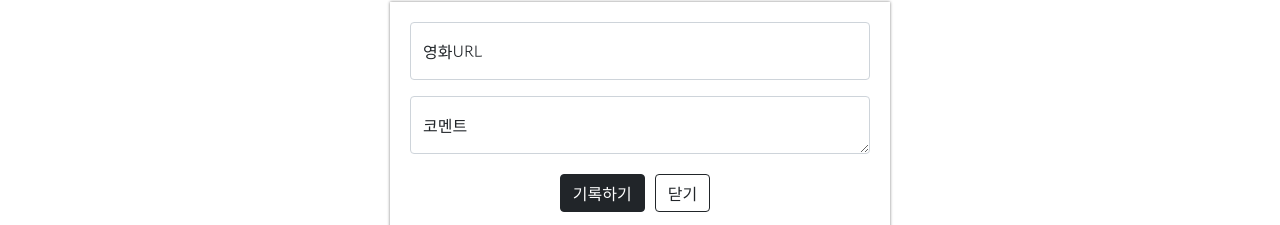
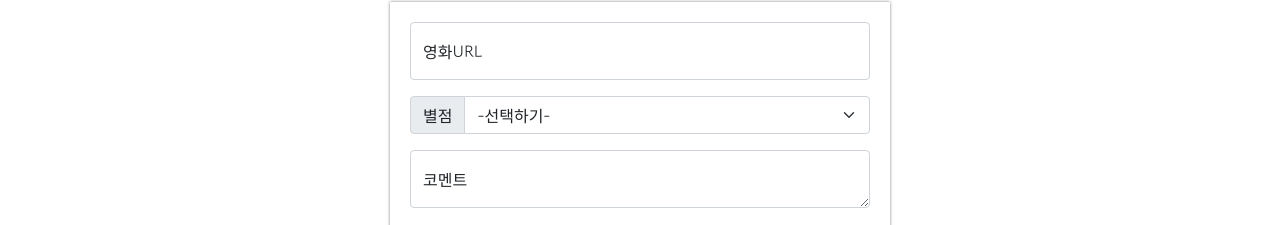
Before and after one commit to sunk6772/mypage, a plain HTML site: page index.html in a window 1280 px wide. Shown: the part 268-493 px from the top of the page. Drawn offline with nearby package versions, Linux system fonts and the light colour scheme.

Commit message:
Update index.html

```diff
--- a/index.html
+++ b/index.html
@@ -15,6 +15,7 @@
   <title>스파르타코딩클럽 | 부트스트랩 연습하기</title>
   <style>
     @import url('http://fonts.googleapis.com/css2?family=Gowun+Dodum&display=swap');
+
     * {
       font-family: 'Gowun Dodum', sans-serif;
     }
@@ -34,7 +35,8 @@
       background-position: center;
       background-size: cover;
     }
-        .mytitle > button {
+
+    .mytitle>button {
       width: 250px;
       height: 50px;
 
@@ -48,7 +50,8 @@
       margin-top: 20px;
 
     }
-        .mytitle > button:hover {
+
+    .mytitle>button:hover {
       border: 2px solid white;
     }
 
@@ -78,11 +81,12 @@
       margin-top: 20px;
     }
 
-        .mybtn > button {
+    .mybtn>button {
       margin-right: 10px;
     }
   </style>
 </head>
+
 <body>
   <div class="mytitle">
     <h1>내 생애 최고의 영화들!</h1>
@@ -92,6 +96,17 @@
     <div class="form-floating mb-3">
       <input type="email" class="form-control" id="floatingInput" placeholder="name@example.com">
       <label for="floatingInput">영화URL</label>
+    </div>
+    <div class="input-group mb-3">
+      <label class="input-group-text" for="inputGroupSelect01">별점</label>
+      <select class="form-select" id="inputGroupSelect01">
+        <option selected>-선택하기-</option>
+        <option value="1">⭐</option>
+        <option value="2">⭐⭐</option>
+        <option value="3">⭐⭐⭐</option>
+        <option value="3">⭐⭐⭐⭐</option>
+        <option value="3">⭐⭐⭐⭐⭐</option>
+      </select>
     </div>
     <div class="form-floating">
       <textarea class="form-control" placeholder="Leave a comment here" id="floatingTextarea"></textarea>
@@ -106,7 +121,8 @@
     <div class="row row-cols-1 row-cols-md-4 g-4">
       <div class="col">
         <div class="card h-100">
-                <img src="https://movie-phinf.pstatic.net/20210728_221/1627440327667GyoYj_JPEG/movie_image.jpg" class="card-img-top" alt="...">
+          <img src="https://movie-phinf.pstatic.net/20210728_221/1627440327667GyoYj_JPEG/movie_image.jpg"
+            class="card-img-top" alt="...">
           <div class="card-body">
             <h5 class="card-title">영화 제목이 들어갑니다.</h5>
             <p class="card-text">여기에 코멘트가 들어갑니다.</p>
@@ -117,7 +133,8 @@
       </div>
       <div class="col">
         <div class="card h-100">
-                  <img src="https://movie-phinf.pstatic.net/20210728_221/1627440327667GyoYj_JPEG/movie_image.jpg" class="card-img-top" alt="...">
+          <img src="https://movie-phinf.pstatic.net/20210728_221/1627440327667GyoYj_JPEG/movie_image.jpg"
+            class="card-img-top" alt="...">
           <div class="card-body">
             <h5 class="card-title">영화 제목이 들어갑니다.</h5>
             <p class="card-text">여기에 코멘트가 들어갑니다.</p>
@@ -128,7 +145,8 @@
       </div>
       <div class="col">
         <div class="card h-100">
-                  <img src="https://movie-phinf.pstatic.net/20210728_221/1627440327667GyoYj_JPEG/movie_image.jpg" class="card-img-top" alt="...">
+          <img src="https://movie-phinf.pstatic.net/20210728_221/1627440327667GyoYj_JPEG/movie_image.jpg"
+            class="card-img-top" alt="...">
           <div class="card-body">
             <h5 class="card-title">영화 제목이 들어갑니다.</h5>
             <p class="card-text">여기에 코멘트가 들어갑니다.</p>
@@ -139,7 +157,8 @@
       </div>
       <div class="col">
         <div class="card h-100">
-                  <img src="https://movie-phinf.pstatic.net/20210728_221/1627440327667GyoYj_JPEG/movie_image.jpg" class="card-img-top" alt="...">
+          <img src="https://movie-phinf.pstatic.net/20210728_221/1627440327667GyoYj_JPEG/movie_image.jpg"
+            class="card-img-top" alt="...">
           <div class="card-body">
             <h5 class="card-title">영화 제목이 들어갑니다.</h5>
             <p class="card-text">여기에 코멘트가 들어갑니다.</p>
@@ -151,4 +170,5 @@
     </div>
   </div>
 </body>
+
 </html>
```
Lines whose indentation alone changed are shown as unchanged.
